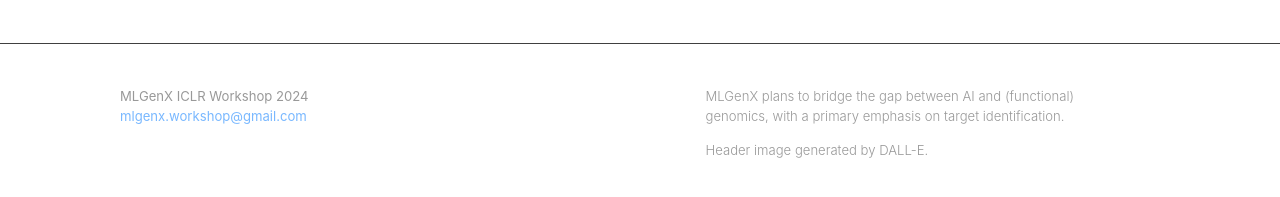
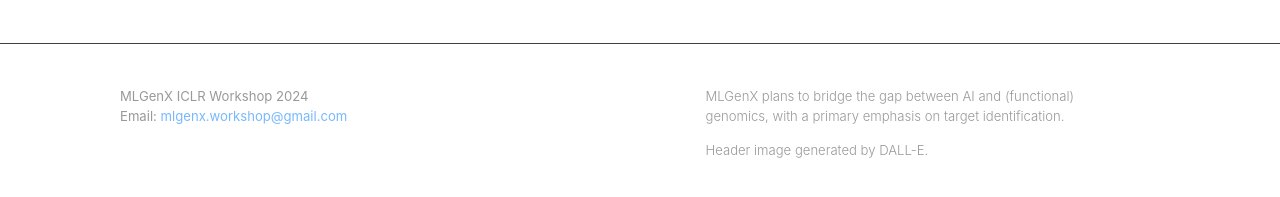
Before and after one commit to mlgenx/mlgenx.github.io, a Jekyll site: the page built from about.md, in a window 1280 px wide. Shown: the part 679-876 px from the top of the page. Built offline with Jekyll 4.4.1, drawn with Linux system fonts in a browser that asks for light colours; nearby versions of some CDN libraries.

Commit message:
fixed contact

```diff
--- a/_includes/footer.html
+++ b/_includes/footer.html
@@ -11,7 +11,7 @@
             <li class="p-name">{{ site.author.name | escape }}</li>
           {% endif -%}
           {% if site.author.email -%}
-            <li><a class="u-email" href="mailto:{{ site.author.email }}">{{ site.author.email }}</a></li>
+            <li>Email: <a class="u-email" href="mailto:{{ site.author.email }}">{{ site.author.email }}</a></li>
           {%- endif %}
         </ul>
       {%- endif %}
```
